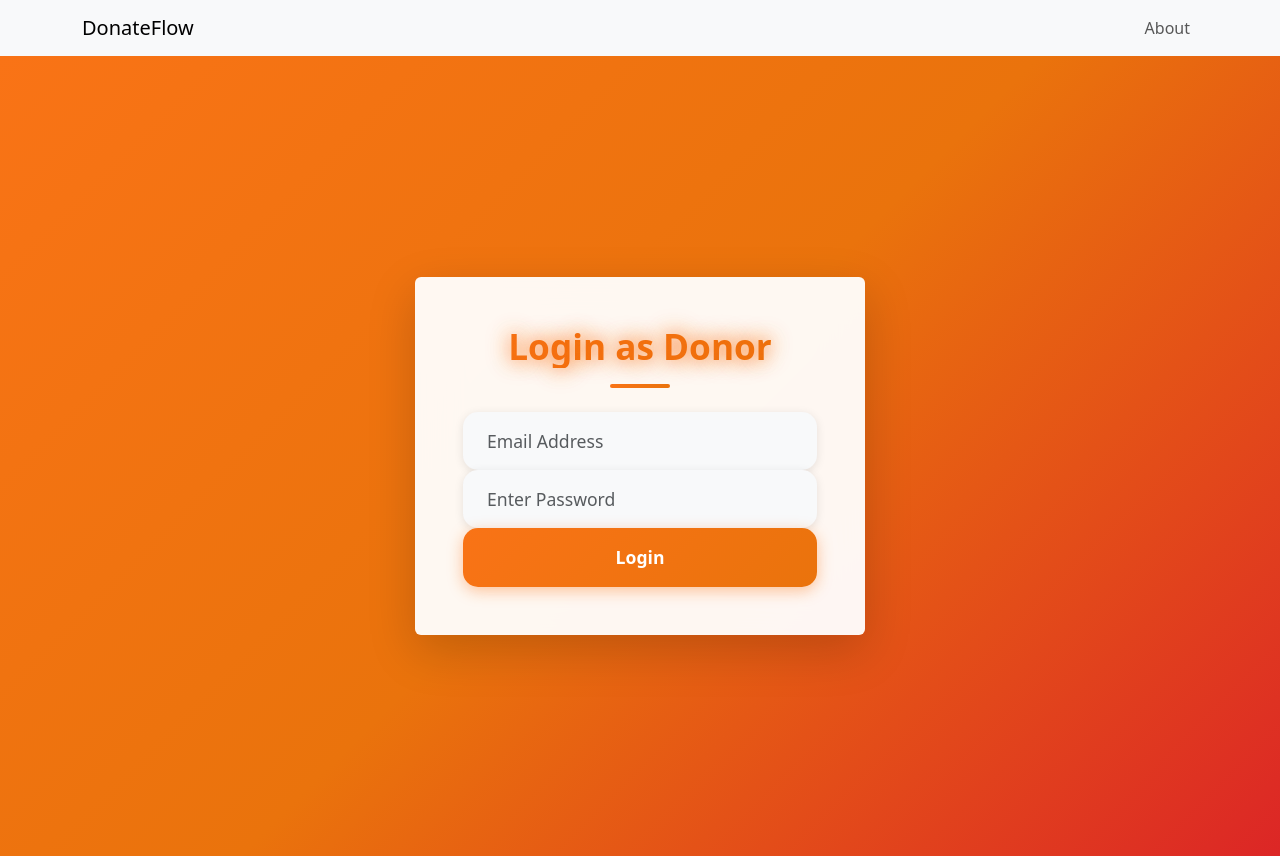
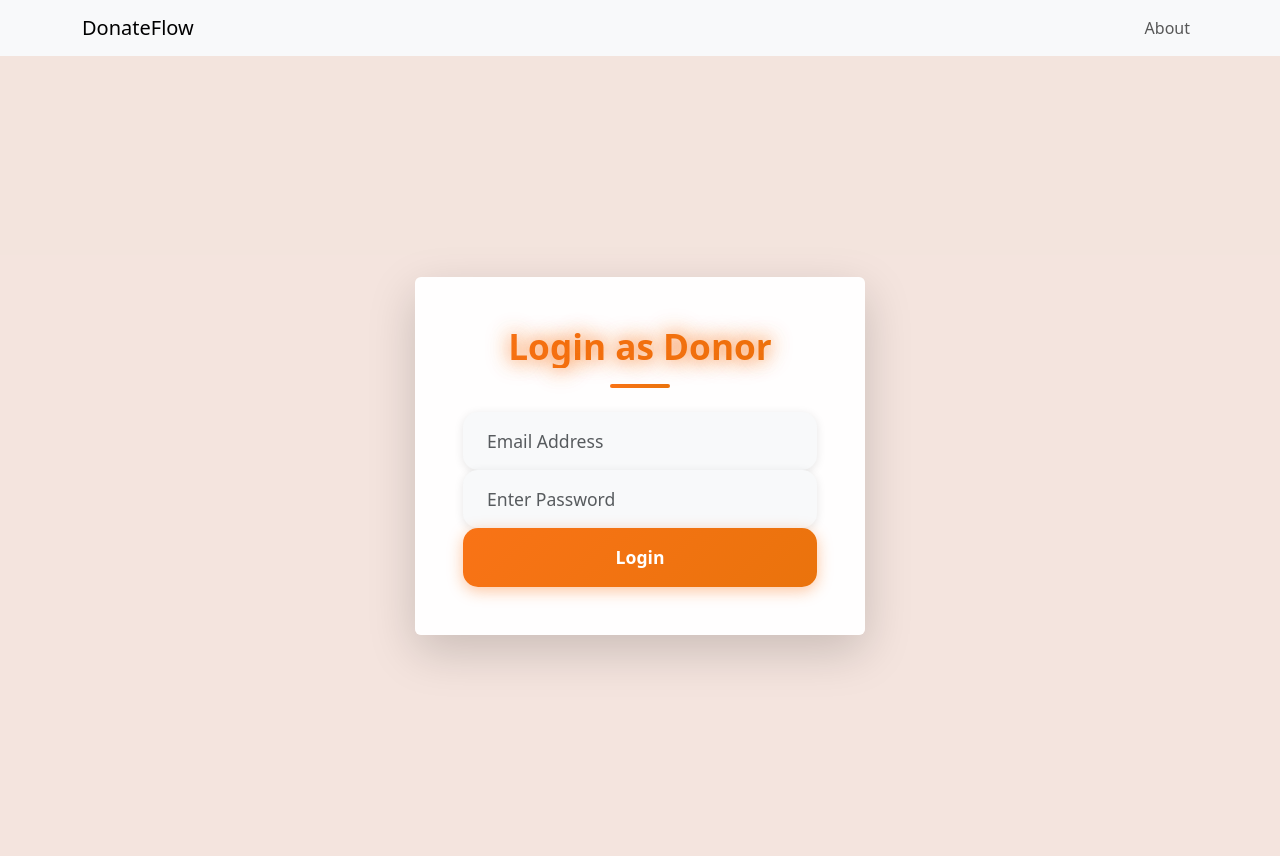
Before and after one commit to marvin-design/Donateflow, a React (Vite) app in the folder frontend/client-only-app/: page /login/donor in a window 1280 px wide. Built offline with nearby package versions, Linux system fonts and the light colour scheme; no server answers.

Commit message:
signup signin

```diff
--- a/frontend/client-only-app/src/auth/LoginForm.jsx
+++ b/frontend/client-only-app/src/auth/LoginForm.jsx
@@ -51,7 +51,7 @@ const Login = ({ role }) => {
       className="min-vh-100 d-flex align-items-center justify-content-center position-relative overflow-hidden"
       style={{
         background:
-          "linear-gradient(135deg, #f97316 0%, #ea730c 50%, #dc2626 100%)", // Static background
+          "rgba(243, 227, 220, 0.95)", // Static background
       }}
     >
       <div
--- a/frontend/client-only-app/src/auth/RegisterForm.jsx
+++ b/frontend/client-only-app/src/auth/RegisterForm.jsx
@@ -79,7 +79,7 @@ const Register = ({ role }) => {
       className="min-vh-100 d-flex align-items-center justify-content-center position-relative overflow-hidden"
       style={{
         background:
-          "linear-gradient(135deg, #f97316 0%, #ea730c 50%, #dc2626 100%)", // Static background
+          "rgba(243, 227, 220, 0.95)", // Static background
       }}
     >
       {/* Animated Background Elements */}
```
